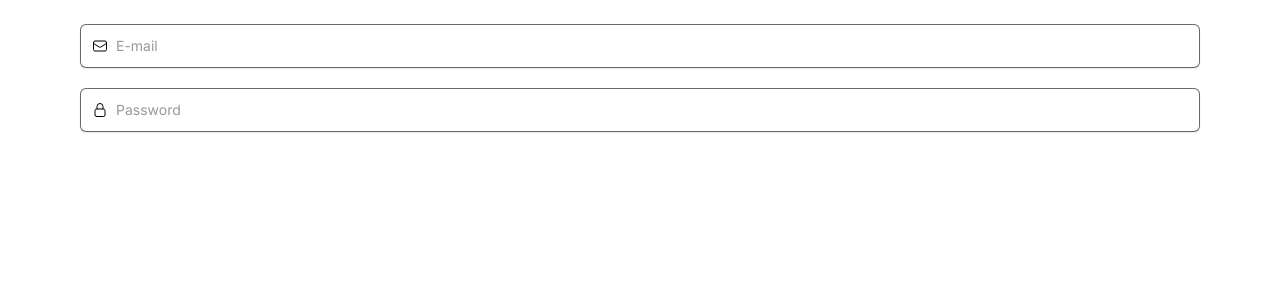
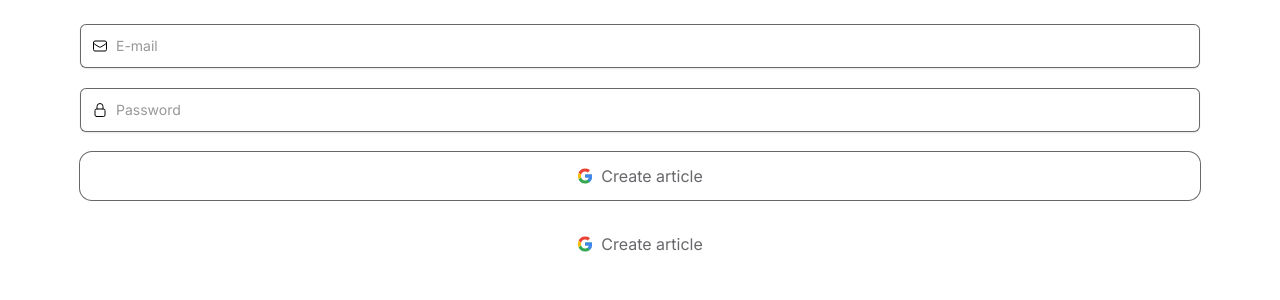
Before and after one commit to lutzzdias/artisync, a Next.js app in the folder client/: page /auth/sign-in in a window 1280 px wide. Shown: the top 300 px of the page. Built offline with nearby package versions, Linux system fonts and the light colour scheme.

Commit message:
chore [client]: add google icon and test buttons

```diff
--- a/client/src/app/auth/sign-in/page.tsx
+++ b/client/src/app/auth/sign-in/page.tsx
@@ -1,5 +1,11 @@
+"use client";
+
+import googleIcon from "@/assets/google-icon.svg";
+import { OutlinedButton } from "@/components/buttons/OutlinedButton";
+import { TextButton } from "@/components/buttons/TextButton";
 import { TextField } from "@/components/input/TextField";
 import { EnvelopeIcon, LockClosedIcon } from "@heroicons/react/24/outline";
+import Image from "next/image";
 
 export default function Login() {
   return (
@@ -14,6 +20,23 @@ export default function Login() {
         type="password"
         icon={<LockClosedIcon className="h-4 w-4" />}
       />
+      <OutlinedButton
+        onClick={() => {
+          console.log("click");
+        }}
+      >
+        <Image src={googleIcon} alt="" width={16} height={16} />
+        Create article
+      </OutlinedButton>
+
+      <TextButton
+        onClick={() => {
+          console.log("click");
+        }}
+      >
+        <Image src={googleIcon} alt="" width={16} height={16} />
+        Create article
+      </TextButton>
     </div>
   );
 }
```
Also changed, not shown: client/src/assets/google-icon.svg (added).
